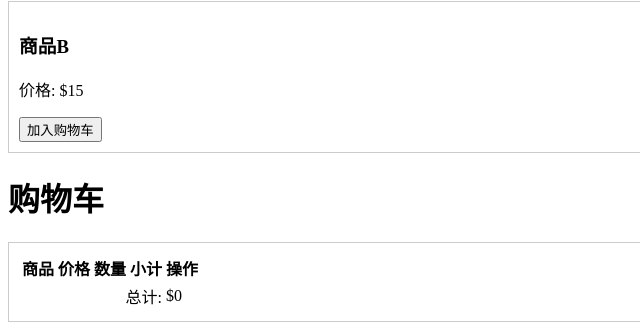
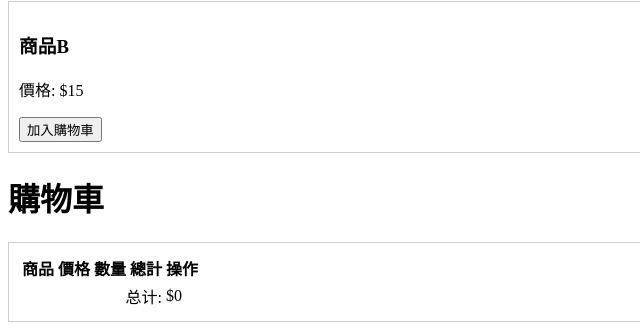
Before and after one commit to Clarashuyun/Clarashuyun.gihub.io, a plain HTML site: page 購物車.html in a window 1280 px wide. Shown: the part 249-580 px from the top of the page, 0-640 px from the left. Drawn offline with Linux system fonts and the light colour scheme.

Commit message:
Update 購物車.html

```diff
--- a/購物車.html
+++ b/購物車.html
@@ -23,19 +23,19 @@
     </div>
     <div class="product">
         <h3>商品B</h3>
-        <p>价格: $15</p>
-        <button onclick="addToCart(&#39;商品B&#39;, 15)">加入购物车</button>
+        <p>價格: $15</p>
+        <button onclick="addToCart(&#39;商品B&#39;, 15)">加入購物車</button>
     </div>
 
-    <h1>购物车</h1>
+    <h1>購物車</h1>
     <div class="cart">
         <table id="cartTable">
             <thead>
                 <tr>
                     <th>商品</th>
-                    <th>价格</th>
-                    <th>数量</th>
-                    <th>小计</th>
+                    <th>價格</th>
+                    <th>數量</th>
+                    <th>總計</th>
                     <th>操作</th>
                 </tr>
             </thead>
```
